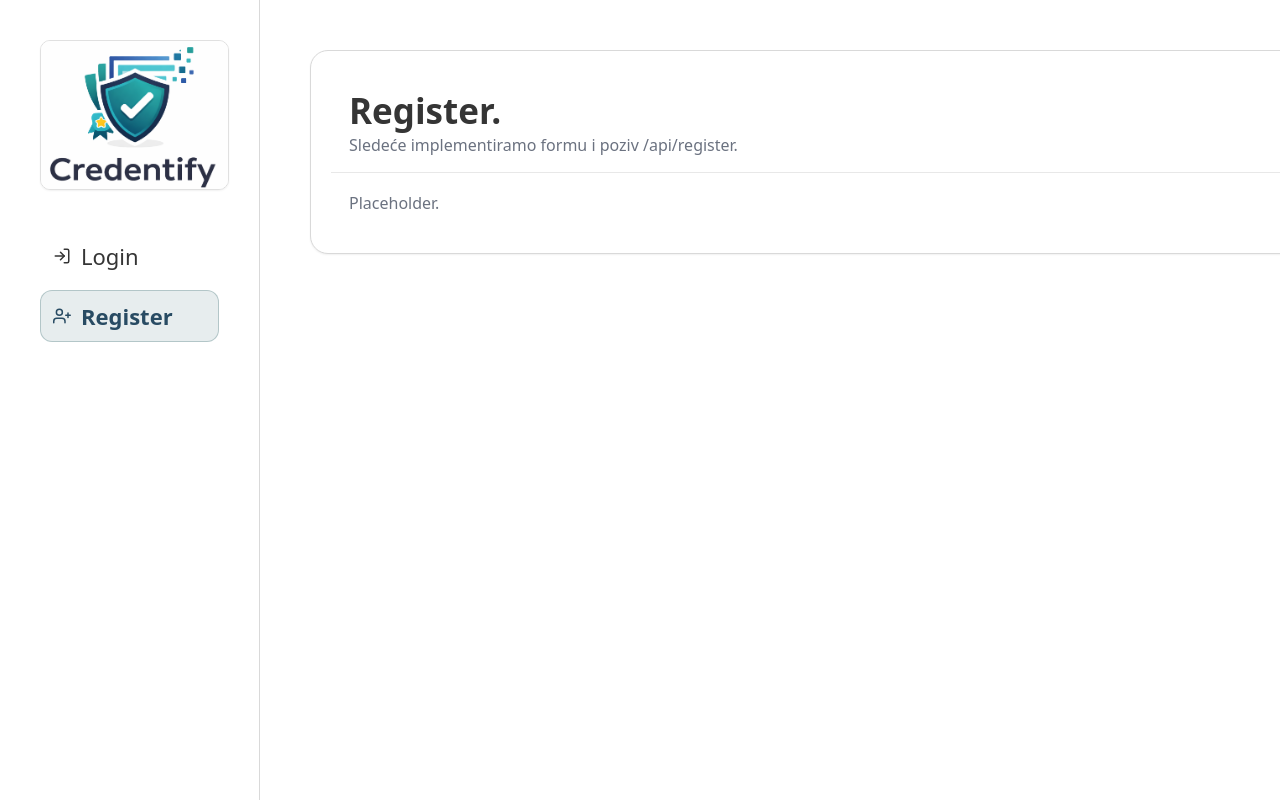
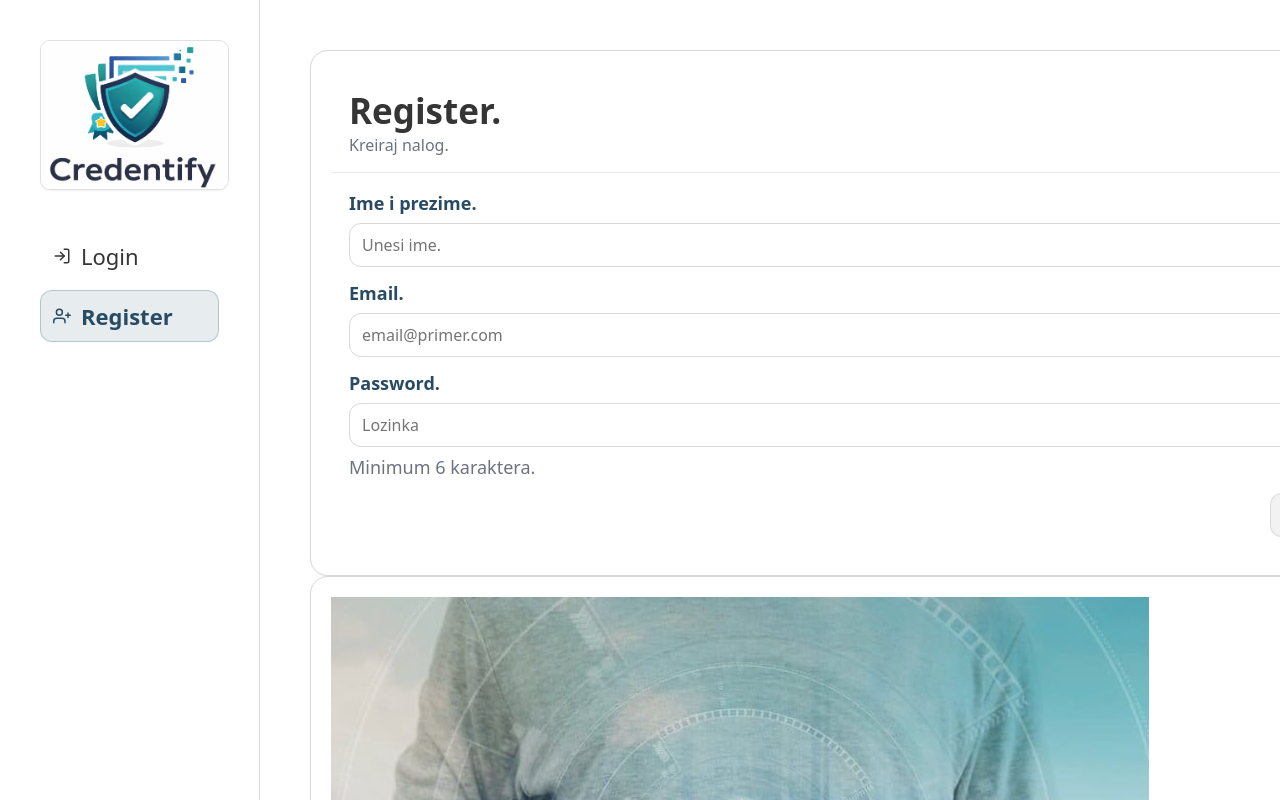
Before and after one commit to elab-development/internet-tehnologije-2025-credentify_2021_1107, a React (Create React App) app in the folder credentify-fe/: page /register in a window 1280 px wide. Shown: the top 800 px of the page. Built offline with nearby package versions, Linux system fonts and the light colour scheme.

Commit message:
Login i registracija stranice

```diff
--- a/credentify-fe/src/pages/Login.jsx
+++ b/credentify-fe/src/pages/Login.jsx
@@ -5,14 +5,24 @@ import Form from "../components/Form";
 import Button from "../components/Button";
 
 export default function Login({ onAuth }) {
-  const [email, setEmail] = useState("admin@credentify.test");
+  const [email, setEmail] = useState("nikola@credentify.test");
   const [password, setPassword] = useState("password");
   const [error, setError] = useState("");
+  const [loading, setLoading] = useState(false);
 
+  //metoda za login, async salje se zahtev serveru i zove nasa ruta
   async function submit() {
+    //eror prazan na pocetku
     setError("");
+    //krece izvrsavanje pa je loading true
+    setLoading(true);
+
     try {
+      axios.defaults.baseURL = "http://127.0.0.1:8000/api";
+      //primamo odgovor od post metode
       const res = await axios.post("/login", { email, password });
+
+      //setujemo podatke dobijene sa backenda
       const token = res.data?.data?.token;
       const user = res.data?.data?.user;
 
@@ -21,37 +31,74 @@ export default function Login({ onAuth }) {
         return;
       }
 
+      //prosledjujemo podatke app.js kompoenti
       onAuth(token, user);
     } catch (e) {
       setError(e?.response?.data?.message || "Login nije uspeo.");
+    } finally {
+      setLoading(false);
     }
   }
 
+  //sta se prikazuje
   return (
+    <div className="auth-wrap">
       <Card title="Login" subtitle="Prijavi se na platformu.">
         <Form
           onSubmit={submit}
           actions={
             <>
-            <Button variant="secondary" type="button" onClick={() => { setEmail(""); setPassword(""); }}>
+              <Button
+                variant="secondary"
+                type="button"
+                onClick={() => {
+                  setEmail("");
+                  setPassword("");
+                  setError("");
+                }}
+                disabled={loading}
+              >
                 Reset
               </Button>
-            <Button variant="primary" type="submit">
-              Login
+
+              <Button variant="primary" type="submit" disabled={loading}>
+                {loading ? "Logging in..." : "Login"}
               </Button>
             </>
           }
         >
           <Form.Field label="Email">
-          <input className="input" value={email} onChange={(e) => setEmail(e.target.value)} />
+            <input
+              className="input"
+              value={email}
+              onChange={(e) => setEmail(e.target.value)}
+              placeholder="email@primer.com"
+              autoComplete="email"
+            />
           </Form.Field>
 
           <Form.Field label="Password">
-          <input className="input" type="password" value={password} onChange={(e) => setPassword(e.target.value)} />
+            <input
+              className="input"
+              type="password"
+              value={password}
+              onChange={(e) => setPassword(e.target.value)}
+              placeholder="Lozinka"
+              autoComplete="current-password"
+            />
           </Form.Field>
 
-        {error ? <div className="helper" style={{ color: "var(--c-danger)" }}>{error}.</div> : null}
+          {error ? (
+            <div className="helper" style={{ color: "var(--c-danger)" }}>
+              {error}.
+            </div>
+          ) : null}
         </Form>
       </Card>
+
+      <div className="card auth-image">
+        <img src="/credentify.jpg" alt="Credentify" />
+      </div>
+    </div>
   );
 }
--- a/credentify-fe/src/pages/Register.jsx
+++ b/credentify-fe/src/pages/Register.jsx
@@ -1,10 +1,126 @@
-import React from "react";
+import React, { useState } from "react";
+import axios from "axios";
+import { useNavigate } from "react-router-dom";
 import Card from "../components/Card";
+import Form from "../components/Form";
+import Button from "../components/Button";
 
 export default function Register() {
+  const navigate = useNavigate();
+
+  const [name, setName] = useState("");
+  const [email, setEmail] = useState("");
+  const [password, setPassword] = useState("");
+
+  const [error, setError] = useState("");
+  //na pocetku false nista se ne ucitava
+  const [loading, setLoading] = useState(false);
+
+  function extractBackendErrors(e) {
+    const data = e?.response?.data;
+
+    if (data?.errors) {
+      // Laravel validator errors: { field: ["msg1", "msg2"] }
+      return Object.values(data.errors).flat().join(" ");
+    }
+
+    return data?.message || "Registracija nije uspela.";
+  }
+
+  //fja za registraciju
+  async function submit() {
+    setError("");
+    //krece izvrsavanje pa je loading true
+    setLoading(true);
+
+    try {
+      axios.defaults.baseURL = "http://127.0.0.1:8000/api";
+
+      //saljemo axiosu podatke
+      await axios.post("/register", {
+        name,
+        email,
+        password,
+      });
+
+      // Backend ne vraća token — vodi korisnika na login
+      navigate("/login");
+    } catch (e) {
+      setError(extractBackendErrors(e));
+    } finally {
+      setLoading(false);
+    }
+  }
+
   return (
-    <Card title="Register" subtitle="Sledeće implementiramo formu i poziv /api/register.">
-      <p className="p">Placeholder.</p>
-    </Card>
+    <div className="auth-wrap">
+      <Card title="Register" subtitle="Kreiraj nalog.">
+        <Form
+          onSubmit={submit}
+          actions={
+            <>
+              <Button
+                variant="secondary"
+                type="button"
+                onClick={() => {
+                  setName("");
+                  setEmail("");
+                  setPassword("");
+                  setError("");
+                }}
+                disabled={loading}
+              >
+                Reset
+              </Button>
+
+              <Button variant="primary" type="submit" disabled={loading}>
+                {loading ? "Creating..." : "Register"}
+              </Button>
+            </>
+          }
+        >
+          <Form.Field label="Ime i prezime">
+            <input
+              className="input"
+              value={name}
+              onChange={(e) => setName(e.target.value)}
+              placeholder="Unesi ime."
+              autoComplete="name"
+            />
+          </Form.Field>
+
+          <Form.Field label="Email">
+            <input
+              className="input"
+              value={email}
+              onChange={(e) => setEmail(e.target.value)}
+              placeholder="email@primer.com"
+              autoComplete="email"
+            />
+          </Form.Field>
+
+          <Form.Field label="Password" helper="Minimum 6 karaktera.">
+            <input
+              className="input"
+              type="password"
+              value={password}
+              onChange={(e) => setPassword(e.target.value)}
+              placeholder="Lozinka"
+              autoComplete="new-password"
+            />
+          </Form.Field>
+
+          {error ? (
+            <div className="helper" style={{ color: "var(--c-danger)" }}>
+              {error}.
+            </div>
+          ) : null}
+        </Form>
+      </Card>
+
+      <div className="card auth-image">
+        <img src="/credentify.jpg" alt="Credentify" />
+      </div>
+    </div>
   );
 }
```
Lines whose indentation alone changed are shown as unchanged.
